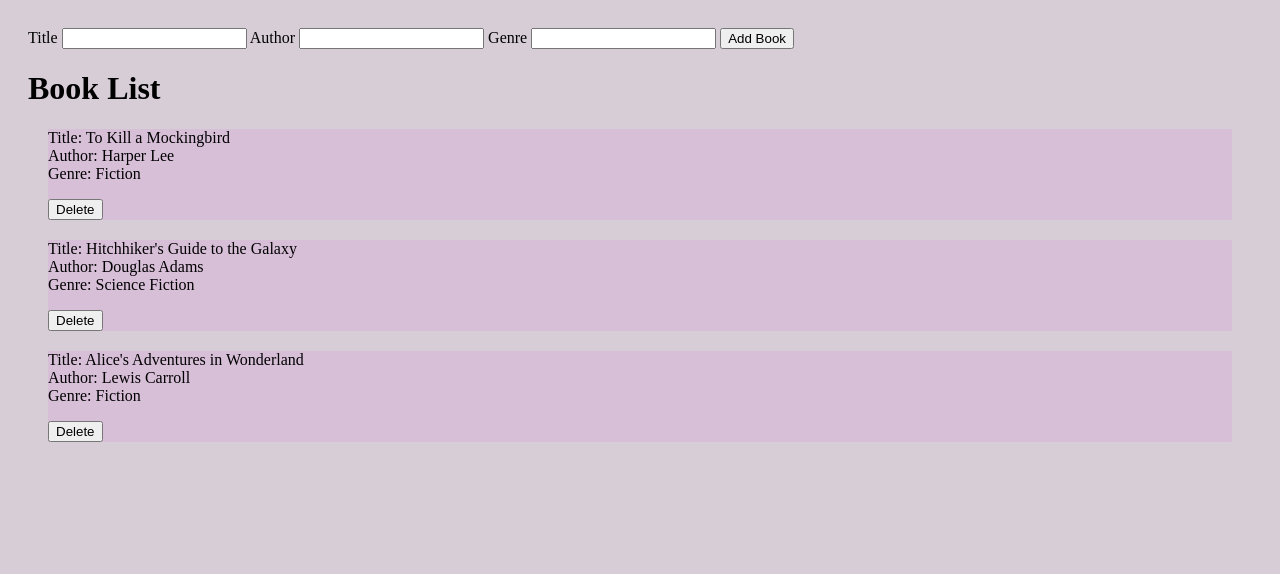
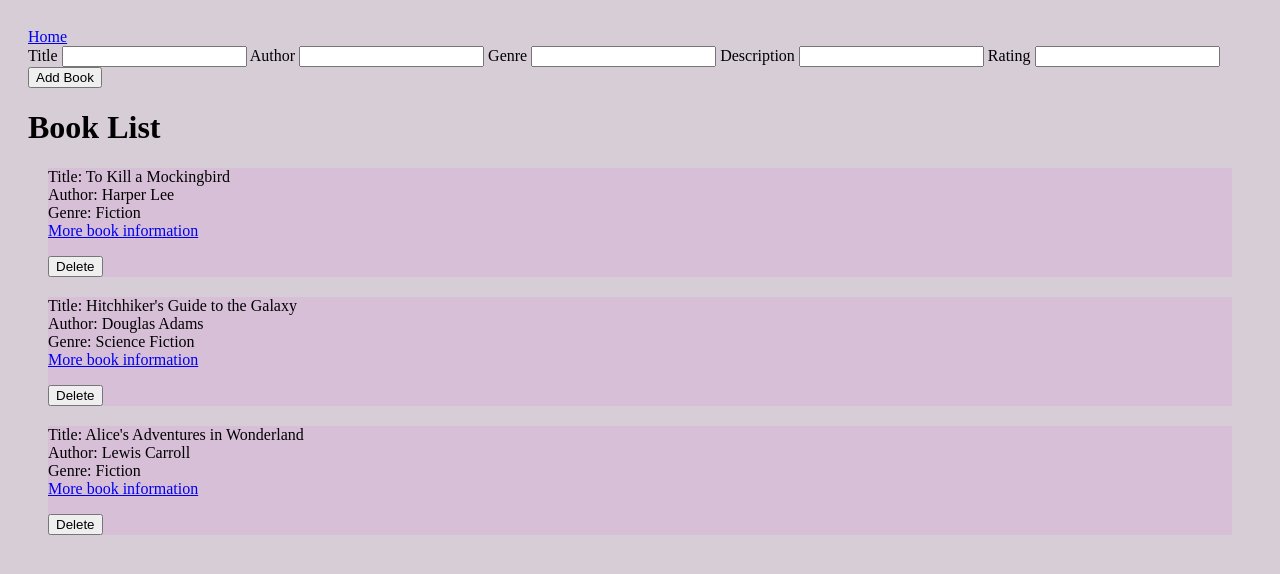
Before and after one commit to jengreen080/Week3.Weekend_Homework, a Flask app: page /books/ in a window 1280 px wide. Shown: the top 574 px of the page. Run offline with Flask 3, Linux system fonts and the light colour scheme.

Commit message:
MVP finished

```diff
--- a/controllers/controller.py
+++ b/controllers/controller.py
@@ -11,8 +11,10 @@ def add_book():
     title = request.form['title']
     author = request.form['author']
     genre = request.form['genre']
+    description = request.form['description']
+    rating = request.form['rating']
     #   recurring = True if 'recurring' in request.form else False
-    new_book = Book(title, author, genre)
+    new_book = Book(title, author, genre, description, rating)
     add_new_book_to_list(new_book)
     return redirect('/books/')
 
@@ -20,3 +22,8 @@ def add_book():
 def delete_book(title):
     remove_book_from_list(title)
     return redirect('/books/')
+
+@app.route('/books/<index>')
+def selected_book(index):
+    selected_book = list_of_books[int(index)]
+    return render_template('book.html', book = selected_book)
--- a/models/book.py
+++ b/models/book.py
@@ -1,6 +1,8 @@
 class Book():
 
-    def __init__(self, title, author, genre):
+    def __init__(self, title, author, genre, description, rating):
         self.title = title
         self.author = author
         self.genre = genre
+        self.description = description
+        self.rating = rating
--- a/models/books.py
+++ b/models/books.py
@@ -1,8 +1,8 @@
 from models.book import *
 
-book1 = Book("To Kill a Mockingbird", "Harper Lee", "Fiction")
-book2 = Book("Hitchhiker's Guide to the Galaxy", "Douglas Adams", "Science Fiction")
-book3 = Book("Alice's Adventures in Wonderland", "Lewis Carroll", "Fiction")
+book1 = Book("To Kill a Mockingbird", "Harper Lee", "Fiction", "'Shoot all the Bluejays you want, if you can hit 'em, but remember it's a sin to kill a Mockingbird.' Atticus Finch gives this advice to his children as he defends the real mockingbird of this classic novel - a black man charged with attacking a white girl. Through the eyes of Scout and Jem Finch, Lee explores the issues of race and class in the Deep South of the 1930s with compassion and humour. She also creates one of the great heroes of literature in their father, whose lone struggle for justice pricks the conscience of a town steeped in prejudice and hypocrisy.", "5 stars")
+book2 = Book("Hitchhiker's Guide to the Galaxy", "Douglas Adams", "Science Fiction","It's an ordinary Thursday lunchtime for Arthur Dent until his house gets demolished. The Earth follows shortly afterwards to make way for a new hyperspace express route, and his best friend has just announced that he's an alien. At this moment, they're hurtling through space with nothing but their towels and an innocuous-looking book inscribed, in large friendly letters, with the words: DON'T PANIC.","5 stars")
+book3 = Book("Alice's Adventures in Wonderland", "Lewis Carroll", "Fiction", "Alice’s collected adventures in the blazingly surreal Wonderland constitute nothing less than the beginning of modern fiction for children. Populated by a cast of unforgettable characters from the White Rabbit to the Queen of Hearts, as well as an addictive internal logic all their own, Carroll’s remarkable works fizz with imagination and invention.", "5 stars")
 
 list_of_books = [book1, book2, book3]
 
@@ -16,12 +16,3 @@ def remove_book_from_list(book_title):
             book_to_remove = book
             break
     list_of_books.remove(book_to_remove)
-
-# def delete_event(event_name):
-#     event_to_delete = None
-#     for event in events:
-#         if event.name == event_name:
-#             event_to_delete = event
-#             break
-
-#     events.remove(event_to_delete)
--- /dev/null
+++ b/templates/base.html
@@ -0,0 +1,12 @@
+<html>
+    <head>
+        <link rel="stylesheet" href="{{ url_for('static', filename='css/main.css') }}">
+        <title>Book List</title>
+    </head>
+    <body>
+        <nav>
+            <a href="/books">Home</a>
+        </nav>
+        {% block content %}{% endblock %}
+    </body>
+</html>
--- a/templates/index.html
+++ b/templates/index.html
@@ -1,9 +1,6 @@
-<html>
-    <head>
-        <link rel="stylesheet" href="{{ url_for('static', filename='css/main.css') }}">
-        <title>Book List</title>
-    </head>
-    <body>
+{% extends "base.html" %}
+
+{% block content %}
         <form action="/books" method="post">
             <label for="title">Title</label>
             <input type="text" name="title" id="title">
@@ -11,6 +8,10 @@
             <input type="text" name="author" id="author">
             <label for="genre">Genre</label>
             <input type="text" name="genre" id="genre">
+            <label for="description">Description</label>
+            <input type="text" name="description" id="description">
+            <label for="rating">Rating</label>
+            <input type="text" name="rating" id="rating">
             <input type="submit" value="Add Book">
         </form>
 
@@ -22,11 +23,11 @@
         <div class="books">
             <p>Title:    {{book.title }}<br>
                 Author:  {{book.author}}<br>
-                Genre:   {{book.genre}}</p>
+                Genre:   {{book.genre}}<br>
+                <a href="/books/{{books.index(book)}}">More book information</a></p>
                 <form class="form-inline" action="/books/delete/{{ book.title }}" method="POST">
                     <input type="submit" value="Delete">
                 </form>
         </div>
         {% endfor %}
-    </body>
-</html>
+{% endblock %}
```
Also changed, not shown: templates/book.html (added, +17 -0 lines).
